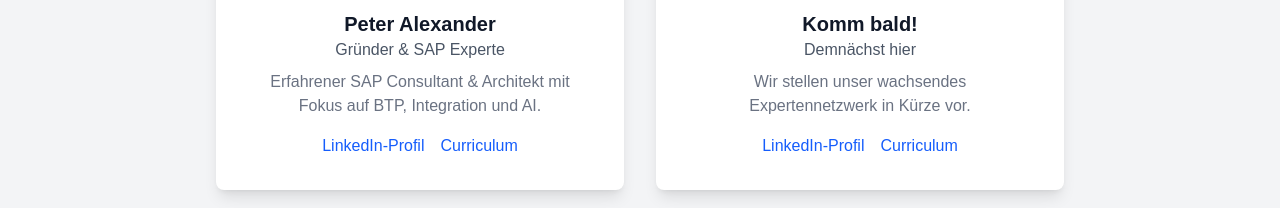
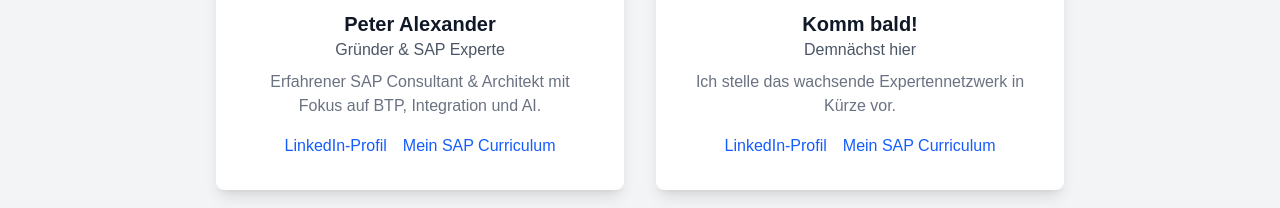
Before and after one commit to NextChapterExperts/WebSeite, a Next.js app: page /team in a window 1280 px wide. Shown: the part 512-720 px from the top of the page. Built offline with nearby package versions, Linux system fonts and the light colour scheme.

Commit message:
unter Team Links geändert

```diff
--- a/src/app/team/page.tsx
+++ b/src/app/team/page.tsx
@@ -17,7 +17,7 @@ export default function TeamPage() {
   name: "Komm bald!",
   position: "Demnächst hier",
   image: "/team/coming-soon.jpg",
-  bio: "Wir stellen unser wachsendes Expertennetzwerk in Kürze vor.",
+  bio: "Ich stelle das wachsende Expertennetzwerk in Kürze vor.",
   linkedin: "#",
   curriculum: "#",
 },
@@ -67,7 +67,7 @@ export default function TeamPage() {
                   href={member.curriculum}
                   className="text-blue-600 hover:underline"
                 >
-                  Curriculum
+                  Mein SAP Curriculum
                 </a>
               </div>
             </motion.div>
```
